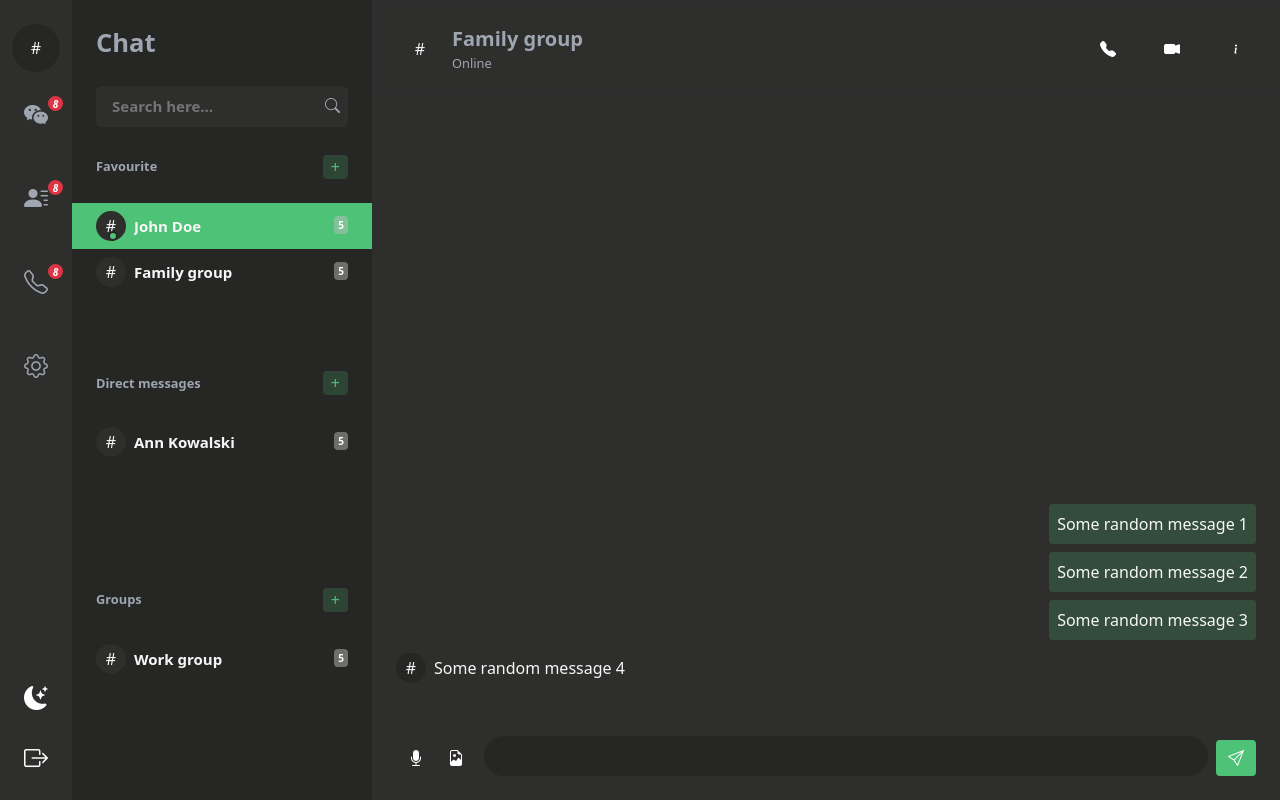
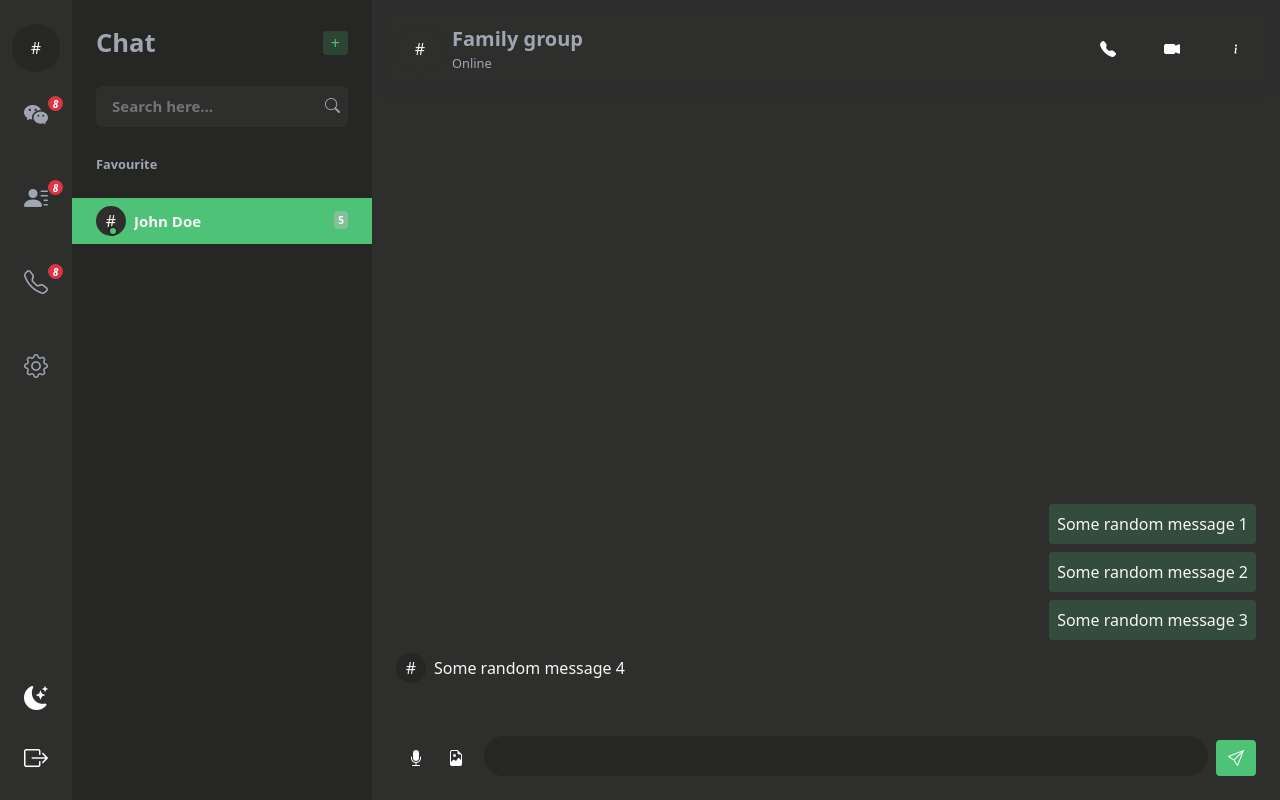
Before and after one commit to kuba00030/messenger-app, a React (Vite) app in the folder client/: page /inbox in a window 1280 px wide. Built offline with nearby package versions, Linux system fonts and the light colour scheme.

Commit message:
commit just to work on diff device

```diff
--- a/client/src/components/ui/buttons/Buttons.tsx
+++ b/client/src/components/ui/buttons/Buttons.tsx
@@ -22,7 +22,7 @@ export const PrimaryButton = ({
     className={
       className
         ? `btn-h-primary tr-02 ${className}`
-        : "fs-sm px-2 rounded-2 bg-default btn-h-primary border-0 tr-02 fc-my-white shadow-none"
+        : "fs-sm px-2 rounded-1 bg-default btn-h-primary border-0 tr-02 fc-my-white shadow-none"
     }
     onClick={onClick}
     type={type ? type : "button"}
@@ -143,7 +143,7 @@ export const SubmitButton = ({
       className={
         className
           ? className
-          : "fw-bold px-2 rounded-2 bg-default btn-h-primary border-0 tr-02 shadow-none"
+          : "fw-bold px-2 rounded-2 bg-default btn-h-primary border-0 tr-02 shadow-none rounded-1"
       }
       onClick={handleClick}
     >
@@ -160,7 +160,7 @@ export const HoverFillButton = ({
 }: PrimaryButton) => {
   return (
     <Button
-      className={`bg-transparent border-0 ${
+      className={`bg-transparent border-0 rounded-1 ${
         className ? className : "tr-02 btn-fill-h-primary shadow-none"
       }`}
       onClick={onClick}
--- /dev/null
+++ b/client/src/components/ui/modal/ChatCreateNewChatModalBody.tsx
@@ -0,0 +1,148 @@
+import "./modal.css";
+import { Form } from "react-bootstrap";
+import { Searchbar } from "../searchbar/Searchbar";
+import { InputFloatingLabel } from "../inputs/floating-labels/InputFloatingLabel";
+import { ScrollTrigger } from "../../container/Container";
+import { TUser } from "../../../context/chat/ChatRoomContext";
+import { HoverFillButton, IconButton } from "../buttons/Buttons";
+import { iconsClassBootsrap } from "../icons/icons";
+import { useModalContext } from "../../../context/modal/ModalContext";
+import { useState } from "react";
+
+const AlphabeticalList = ({
+  users,
+  handleAddParticipant,
+  newChatParticipants,
+}: {
+  users: TUser[];
+  handleAddParticipant: (participant: TUser) => void;
+  newChatParticipants: TUser[];
+}) => {
+  const sortedUsers = [...users].sort((a, b) => a.name.localeCompare(b.name));
+
+  const groupedUsers = sortedUsers.reduce<{ [key: string]: TUser[] }>(
+    (acc, user) => {
+      const firstLetter = user.name[0].toUpperCase();
+      if (!acc[firstLetter]) {
+        acc[firstLetter] = [];
+      }
+      acc[firstLetter].push(user);
+      return acc;
+    },
+    {}
+  );
+
+  return (
+    <div>
+      {Object.keys(groupedUsers).map((letter) => (
+        <div className="d-flex flex-column" key={letter}>
+          <div className="fc-my-gray fs-xxs fw-semibold fc-green-default d-flex flex-row align-items-center gap-2 mt-2 ms-4 me-1">
+            {letter}
+            <span className="b-1 b-gray flex-fill"></span>
+          </div>
+          {groupedUsers[letter].map((user) => (
+            <button
+              onClick={() => handleAddParticipant(user)}
+              className={`fc-my-gray fw-semibold flex-fill border-0 text-start bg-transparent ps-4 tr-02 p-2 ${
+                newChatParticipants.some(
+                  (newParticipant) => newParticipant.id === user.id
+                )
+                  ? "bg-default-darker fc-my-white"
+                  : "contact fc-my-white-h"
+              }`}
+              key={user.id}
+            >
+              {user.name}
+            </button>
+          ))}
+        </div>
+      ))}
+    </div>
+  );
+};
+
+const usersList: TUser[] = [
+  { id: "1", name: "John", avatar: "", role: "participant" },
+  { id: "2", name: "Anna", avatar: "", role: "admin" },
+  { id: "3", name: "Zoe", avatar: "", role: "participant" },
+  { id: "4", name: "Michael", avatar: "", role: "admin" },
+];
+
+export const ChatCreateNewChatModalBody = () => {
+  const [inputVal, setInputVal] = useState<string>("");
+  const [newChatParticipants, setNewChatParticipants] = useState<TUser[]>([]);
+  const { handleCloseModal } = useModalContext();
+  const handleToggleParticipant = (newParticipant: TUser) => {
+    if (newChatParticipants.some((newParticipant) => newParticipant.id)) {
+      setNewChatParticipants(
+        newChatParticipants.filter(
+          (participant) => participant.id !== newParticipant.id
+        )
+      );
+    } else {
+      setNewChatParticipants([...newChatParticipants, newParticipant]);
+    }
+  };
+  const handleCreateChat = (chatId: string) => {
+    console.log(chatId);
+    handleCloseModal();
+    // TODO:
+    // set new chat room but dont set it in db yet. set it in db with first msg send
+  };
+  const handleGetMoreContacts = () => {
+    // TODO:
+    // get more contacts from db
+  };
+
+  return (
+    <>
+      <div className="my-4">{/* <Searchbar /> */}</div>
+      <div className="d-flex flex-column gap-4 mb-4">
+        <InputFloatingLabel
+          containerClass="flex-fill rounded-1 py-2 tr-02 mx-4"
+          inputType="text"
+          labelVal="Chat name"
+          labelClass="fc-my-gray custom-floating-label bg-my-dark tr-02 fs-sm mx-2 fw-semibold"
+          inputClass="fc-my-gray bg-transparent px-2 fs-sm fw-semibold w-100"
+          onChange={setInputVal}
+          inputValue={inputVal}
+        />
+        <div className="mx-4">
+          <Form.Select className="b-default-f bg-my-dark w-100 fc-my-gray shadow-none b-1 b-gray p-2 rounded-1 fw-semibold fs-sm">
+            <option className="bg-my-gray" value={1}>
+              Direct
+            </option>
+            <option className="bg-my-gray" value={2}>
+              Group
+            </option>
+          </Form.Select>
+        </div>
+        <ScrollTrigger
+          offset={100}
+          onBottom={handleGetMoreContacts}
+          containerClass="custom-modal-body"
+        >
+          <AlphabeticalList
+            users={usersList}
+            handleAddParticipant={handleToggleParticipant}
+            newChatParticipants={newChatParticipants}
+          />
+        </ScrollTrigger>
+        <div className="d-flex flex-row justify-content-end gap-2">
+          <HoverFillButton
+            textValue="Cancel"
+            type="button"
+            onClick={handleCloseModal}
+          />
+          <IconButton
+            buttonProps={{
+              type: "button",
+              className: "bg-default border-0 me-4 rounded-1",
+            }}
+            icon={<i className={iconsClassBootsrap.send} />}
+          />
+        </div>
+      </div>
+    </>
+  );
+};
--- a/client/src/components/ui/modal/ChatEditNameModalBody.tsx
+++ b/client/src/components/ui/modal/ChatEditNameModalBody.tsx
@@ -21,7 +21,7 @@ export const ChatEditNameModalBody = () => {
   };
   return (
     <>
-      <div className="w-100 text-center">
+      <div className="w-100 text-center my-4">
         <span className="fc-my-gray fs-sm">
           Changing the name of a group chat will cause it to be changed for
           everyone.
@@ -43,7 +43,7 @@ export const ChatEditNameModalBody = () => {
           onClick={handleCloseModal}
         />
         <PrimaryButton
-          className={`border-0 ${
+          className={`border-0 rounded-1 ${
             chatRoom.name === newName ? "bg-default-darker" : "bg-default"
           }`}
           type="button"
--- a/client/src/components/ui/modal/Modal.tsx
+++ b/client/src/components/ui/modal/Modal.tsx
@@ -16,8 +16,8 @@ export const CustomModal = ({
 }) => {
   return (
     <Modal show={show} centered size={size} fullscreen="sm-down">
-      <Modal.Header className="d-flex justify-content-between align-items-center bg-my-dark px-4 py-2 border-secondary border-0">
-        <Modal.Title className="fc-my-gray fs-m p-0 m-0 mx-auto">
+      <Modal.Header className="d-flex justify-content-between align-items-center bg-default px-4 py-2 border-secondary border-0">
+        <Modal.Title className="fc-my-white fs-m p-0 m-0 mx-auto">
           {title}
         </Modal.Title>
         <CloseButton
--- a/client/src/components/ui/modal/modal.css
+++ b/client/src/components/ui/modal/modal.css
@@ -1,3 +1,6 @@
 .custom-modal-body {
   height: 350px;
 }
+.contact:hover {
+  background-color: var(--fc-green-default-darker);
+}
--- a/client/src/pages/dashboard/sections/chat-panel/ChatPanel.tsx
+++ b/client/src/pages/dashboard/sections/chat-panel/ChatPanel.tsx
@@ -3,14 +3,12 @@ import { Searchbar } from "../../../../components/ui/searchbar/Searchbar";
 import { ChatList, ChatListItem } from "./chat-list/ChatList";
 import { Notification } from "../../../../components/ui/badges/NotificationBadge";
 import { Header } from "../../../../components/ui/header/Header";
-
-export type ChatMember = {
-  userID: string;
-  name: string;
-  lastName: string;
-  avatar: any;
-  activityStatus: boolean;
-};
+import { useState } from "react";
+import { AddButton } from "../../../../components/ui/buttons/Buttons";
+import { useToggleCompoenent } from "../../../../hooks/toggle-component/useToggleComponent";
+import { Spinner } from "react-bootstrap";
+import { useModalContext } from "../../../../context/modal/ModalContext";
+import { ChatCreateNewChatModalBody } from "../../../../components/ui/modal/ChatCreateNewChatModalBody";
 
 export type Message = {
   messageID: string;
@@ -25,131 +23,36 @@ export type Chat = {
   chatPhoto: any;
   chatID: string;
   chatName: string;
-  members: ChatMember[];
   notifications: Notification;
   isFavourite: boolean;
   type: "group" | "direct";
+  status: boolean;
   lastMessage: string;
 };
+// last smg is date so we have sort
 
-const testChats: Chat[] = [
+// TODO:
+// setting chatroom
+// add new chat modal => type of chat select "group" | "direct"
+// if group can add more than one participant if direct add only one
+// set if chat is going to be fav or not
+export const ChatPanel = () => {
+  const { isOpened: isSearching, setIsOpened: setIsSearching } =
+    useToggleCompoenent(false);
+  const { setModalContent, handleOpenModal } = useModalContext();
+  const [chatRooms, setChatRooms] = useState<Chat[]>([
     {
       chatPhoto: "",
       chatID: "1",
       chatName: "John Doe",
-    members: [
-      {
-        userID: "1",
-        name: "Ja",
-        lastName: "Ja",
-        avatar: "",
-        activityStatus: true,
-      },
-      {
-        userID: "2",
-        name: "John",
-        lastName: "Doe",
-        avatar: "",
-        activityStatus: true,
-      },
-    ],
-    notifications: 5,
-    isFavourite: true,
-    type: "direct",
-    lastMessage: "",
-  },
-  {
-    chatPhoto: "",
-    chatID: "2",
-    chatName: "Ann Kowalski",
-    members: [
-      {
-        userID: "1",
-        name: "Ja",
-        lastName: "Ja",
-        avatar: "",
-        activityStatus: true,
-      },
-      {
-        userID: "3",
-        name: "Ann",
-        lastName: "Kowalski",
-        avatar: "",
-        activityStatus: false,
-      },
-    ],
-    notifications: 5,
-    isFavourite: false,
-    type: "direct",
-    lastMessage: "",
-  },
-  {
-    chatPhoto: "",
-    chatID: "3",
-    chatName: "Family group",
-    members: [
-      {
-        userID: "1",
-        name: "Ja",
-        lastName: "Ja",
-        avatar: "",
-        activityStatus: true,
-      },
-      {
-        userID: "2",
-        name: "John",
-        lastName: "Doe",
-        avatar: "",
-        activityStatus: true,
-      },
-      {
-        userID: "3",
-        name: "Ann",
-        lastName: "Kowalski",
-        avatar: "",
-        activityStatus: false,
-      },
-    ],
       notifications: 5,
       isFavourite: true,
       type: "group",
       lastMessage: "",
+      status: true,
     },
-  {
-    chatPhoto: null,
-    chatID: "4",
-    chatName: "Work group",
-    members: [
-      {
-        userID: "1",
-        name: "Ja",
-        lastName: "Ja",
-        avatar: "",
-        activityStatus: true,
-      },
-      {
-        userID: "2",
-        name: "John",
-        lastName: "Doe",
-        avatar: "",
-        activityStatus: true,
-      },
-      {
-        userID: "3",
-        name: "Ann",
-        lastName: "Kowalski",
-        avatar: "",
-        activityStatus: false,
-      },
-    ],
-    notifications: 5,
-    isFavourite: false,
-    type: "group",
-    lastMessage: "",
-  },
-];
+  ]);
 
-export const ChatPanel = () => {
   const renderChatList = (
     listTitle: string,
     isFavourite: boolean,
@@ -158,66 +61,106 @@ export const ChatPanel = () => {
     return (
       <ChatList header={listTitle}>
         {isFavourite
-          ? testChats
+          ? chatRooms
               .filter((chat) => chat.isFavourite === isFavourite)
               .map((chat, index) => (
                 <ChatListItem
                   key={index}
-                  chatPhoto={chat.chatPhoto}
-                  chatName={
-                    chat.type === "group"
-                      ? chat.chatName
-                      : `${chat.members[1].name} ${chat.members[1].lastName}`
-                  }
+                  avatar={chat.chatPhoto}
+                  chatName={chat.chatName}
                   chatID={chat.chatID}
                   notifications={chat.notifications}
-                  userStatus={
-                    chat.type === "group"
-                      ? null
-                      : chat.members[1].activityStatus
-                  }
+                  chatStatus={chat.status}
                 />
               ))
-          : testChats
+          : chatRooms
               .filter(
                 (chat) => chat.type === type && chat.isFavourite === false
               )
               .map((chat, index) => (
                 <ChatListItem
                   key={index}
-                  chatPhoto={chat.chatPhoto}
+                  avatar={chat.chatPhoto}
                   chatName={chat.chatName}
                   chatID={chat.chatID}
                   notifications={chat.notifications}
-                  userStatus={
-                    chat.type === "group"
-                      ? null
-                      : chat.members[1].activityStatus
-                  }
+                  chatStatus={chat.status}
                 />
               ))}
       </ChatList>
     );
   };
+
+  const handleIsSearching = (searchValue?: string) => {
+    if (searchValue) setIsSearching(true);
+  };
+
+  const handleSearch = (searchValue: string) => {
+    if (searchValue) {
+      setChatRooms(
+        chatRooms.filter((chat) => chat.chatName.includes(searchValue))
+      );
+    } else {
+      // TODO:
+      // ask db for 20-50 chatroom based on lates send msgs
+      setChatRooms([
+        {
+          chatPhoto: "",
+          chatID: "1",
+          chatName: "John Doe",
+          notifications: 5,
+          isFavourite: true,
+          type: "group",
+          lastMessage: "",
+          status: true,
+        },
+      ]);
+    }
+    setIsSearching(false);
+  };
+
+  const handleAddChat = () => {
+    setModalContent({
+      title: "Contacts",
+      size: "lg",
+      component: <ChatCreateNewChatModalBody />,
+    });
+    handleOpenModal();
+  };
   return (
     <>
       <div className="mx-4 mx-md-2 mx-xl-4">
+        <div className="d-flex flex-row justify-content-between">
           <Header title="Chat" size="l" color="gray" fontWeight="semibold" />
+          <AddButton onClick={handleAddChat} />
+        </div>
         <Searchbar
           containerClass="d-flex flex-row-reverse mt-4 mb-4 p-2 rounded-2 bg-my-gray"
           iconClass="border-0 fc-my-gray shadow-none fs-sm"
           inputClass="px-2 fc-my-gray bg-transparent fs-sm fw-semibold border-0 w-100"
-          onChange={() => console.log("a")}
+          delay={500}
+          immediateAction={handleIsSearching}
+          delayedAction={handleSearch}
         />
       </div>
       {/* favourite chats */}
-      {renderChatList("Favourite", true)}
+      {isSearching ? (
+        <div className="d-flex flex-fill justify-content-center align-items-center">
+          <Spinner variant="success" animation="border" />
+        </div>
+      ) : (
+        <>
+          {chatRooms.some((chat) => chat.isFavourite) &&
+            renderChatList("Favourite", true)}
 
           {/* Direct messages */}
-      {renderChatList("Direct messages", false, "direct")}
-
-      {/* Group chats */}
-      {renderChatList("Groups", false, "group")}
+          {chatRooms.some(
+            (chat) =>
+              chat.type === "direct" ||
+              (chat.type === "group" && !chat.isFavourite)
+          ) && renderChatList("Direct messages", false, "direct")}
+        </>
+      )}
     </>
   );
 };
--- a/client/src/pages/dashboard/sections/chat-panel/chat-list/ChatList.tsx
+++ b/client/src/pages/dashboard/sections/chat-panel/chat-list/ChatList.tsx
@@ -1,6 +1,5 @@
 import "./chat-list-item.css";
 import { Button } from "react-bootstrap";
-import { AddButton } from "../../../../../components/ui/buttons/Buttons";
 import { Header } from "../../../../../components/ui/header/Header";
 import {
   Notification,
@@ -17,7 +16,7 @@ type ChatLis = {
 type TChatListItem = {
   chatName: string;
   chatID: string;
-  userStatus: boolean;
+  chatStatus: boolean;
   notifications: Notification;
   avatar: any;
 };
@@ -27,7 +26,7 @@ const currentChat = "1";
 export const ChatListItem = ({
   chatName,
   chatID,
-  userStatus,
+  chatStatus,
   avatar,
   notifications,
 }: TChatListItem) => {
@@ -45,7 +44,7 @@ export const ChatListItem = ({
         chatID === currentChat ? "chat-list-item-active" : "bg-transparent"
       }  `}
     >
-      <ProfileCard avatar={avatar} status={userStatus} displayName={chatName} />
+      <ProfileCard avatar={avatar} status={chatStatus} displayName={chatName} />
       <NotificationBadge
         className="ms-auto my-auto bg-my-foggy rounded-1 fs-xxs fw-semibold p-1"
         notifications={notifications}
@@ -62,7 +61,6 @@ export const ChatList = ({ header, children }: ChatLis) => {
     >
       <div className="d-flex flex-row align-items-center justify-content-between mx-4 mx-md-2 mx-xl-4">
         <Header title={header} fontWeight="semibold" size="xs" color="gray" />
-        <AddButton onClick={() => console.log("New conversation")} />
       </div>
       <div className="d-flex flex-column overflow-auto mt-4">{children}</div>
     </div>
--- a/client/src/styles/global.css
+++ b/client/src/styles/global.css
@@ -60,6 +60,9 @@ li {
 .fc-green-default {
   color: var(--fc-green-default) !important;
 }
+.fc-my-white-h:hover {
+  color: var(--fc-white) !important;
+}
 /* font size */
 .fs-xxs {
   font-size: var(--fs-xxs) !important;
@@ -115,6 +118,9 @@ li {
 .b-default {
   border-color: var(--brc-default) !important;
 }
+.b-default-f:focus {
+  border-color: var(--brc-default) !important;
+}
 /* lists */
 .li-hover-dark:hover {
   filter: opacity(0.5);
```
Also changed, not shown: client/src/components/ui/modal/ChatAddMembersModalBody.tsx (+8 -6 lines), client/src/components/ui/modal/ChatChangeNicksModalBody.tsx (+7 -5 lines), client/src/components/ui/select/CustomSelect.tsx (added, +7 -0 lines). Lines whose indentation alone changed are shown as unchanged.
